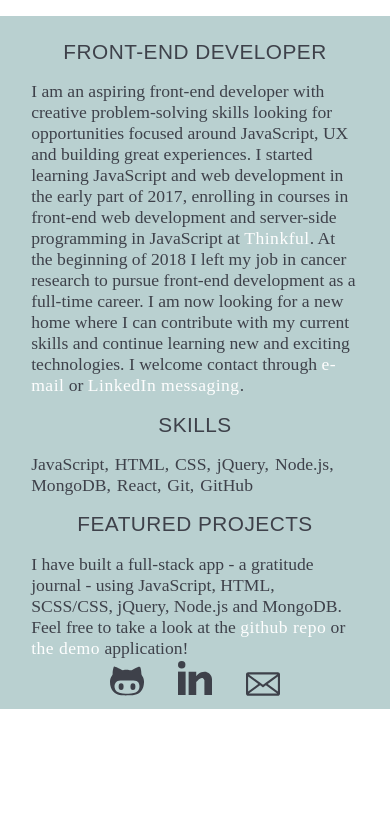
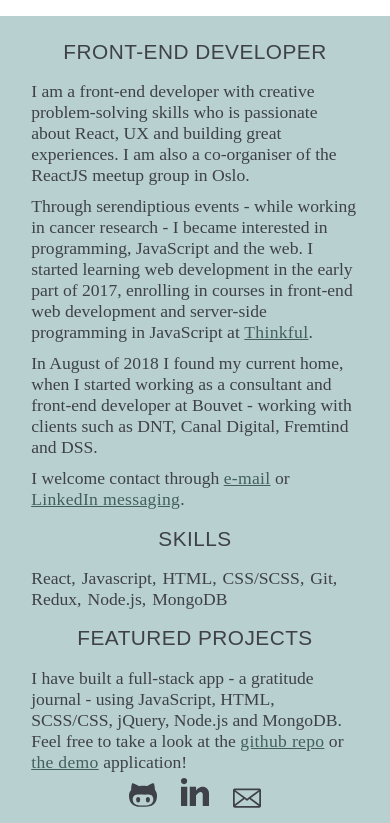
Before and after one commit to trinehaave/travokado, a website: page public/index.html in a window 390 px wide. Shown: the part 373-1196 px from the top of the page. Before the commit the page ends 1082 px from the top, so only its background shows below. Drawn offline with nearby package versions, Linux system fonts and the light colour scheme; a web font is replaced by a local one.

Commit message:
Edit text and other minor fixes

```diff
--- a/public/css/style.scss
+++ b/public/css/style.scss
@@ -76,7 +76,6 @@ footer {
     &.email {
         margin-top: 55px;
     }
-  }
     @media only screen and (max-width: 400px) {
         margin: 20px 12px;
         width: 28px;
@@ -87,7 +86,7 @@ footer {
         &.email {
             margin-top: 25px;
         }
-
+    }
 }
 
 .portrait-container {
@@ -99,7 +98,8 @@ footer {
     background-repeat: no-repeat;
     background-size: 100% auto;
     margin-left: -50px;
-  @media only screen and (max-width: 1100px) {}
+    @media only screen and (max-width: 1100px) {
+    }
     @media only screen and (max-width: 800px) {
         height: 350px;
         width: 270px;
@@ -177,7 +177,7 @@ h2 {
 
 .content-span {
     font-size: 1.2rem;
-  box-shadow: -0.1rem 0 0 #fff;
+    border-left: 0.1rem solid #fefefe;
     margin-left: 7%;
     padding-left: 2.5%;
     @media only screen and (min-width: 800px) and (max-width: 950px) {
@@ -186,11 +186,10 @@ h2 {
     }
     @media only screen and (max-width: 550px) {
         font-size: 1.1rem;
-    box-shadow: 0 0 0 0;
+        border-left: none;
         margin-left: 0;
         padding-left: 0;
     }
-
     &.skills-span {
         word-spacing: 0.1rem;
     }
@@ -198,12 +197,15 @@ h2 {
     &.featured-span {
         margin-bottom: 2%;
     }
+    &.span-space {
+        padding-bottom: 10px;
+    }
 }
 
 a {
-  color: #fefefe;
-  text-decoration: none;
-  letter-spacing: 0.03rem;
+    color: #415f5f;
+    text-decoration: underline;
+    letter-spacing: 0.02rem;
 
     &:hover {
         cursor: pointer;
--- a/public/index.html
+++ b/public/index.html
@@ -1,76 +1,152 @@
-<!doctype html>
+<!DOCTYPE html>
 <html class="no-js" lang="">
+    <head>
+        <meta charset="utf-8" />
+        <meta http-equiv="x-ua-compatible" content="ie=edge" />
+        <title>Trine Håve - Portfolio</title>
+        <meta
+            name="description"
+            content="Portfolio for Oslo based front-end web developer Trine Håve"
+        />
+        <meta
+            name="viewport"
+            content="width=device-width, initial-scale=1, shrink-to-fit=no"
+        />
 
-<head>
-  <meta charset="utf-8">
-  <meta http-equiv="x-ua-compatible" content="ie=edge">
-  <title>Trine Håve - Portfolio</title>
-  <meta name="description" content="Portfolio for Oslo based front-end web developer Trine Håve">
-  <meta name="viewport" content="width=device-width, initial-scale=1, shrink-to-fit=no">
-
-  <link rel="stylesheet" href="https://use.typekit.net/fex1iwf.css">
-  <link rel="stylesheet" href="css/normalize.css">
-  <link rel="stylesheet" href="dist/style.css">
+        <link rel="stylesheet" href="https://use.typekit.net/fex1iwf.css" />
+        <link rel="stylesheet" href="css/normalize.css" />
+        <link rel="stylesheet" href="dist/style.css" />
     </head>
 
     <body>
         <main>
             <div class="big-container flex-container">
-
                 <div class="left-container flex-container">
                     <div class="portrait-container flex-container">
-          <h1 class="name-h1">Trine<br/>Håve</h1>
+                        <h1 class="name-h1">Trine<br />Håve</h1>
                     </div>
                 </div>
 
                 <div class="right-container flex-container">
                     <div class="div-content flex-container">
-          <h2 class="title-h2"><span class="f">Front-End</span> <span class="d">Developer</span></h2>
-          <span class="info-span content-span">I am an aspiring front-end developer with creative problem-solving skills looking for opportunities focused around JavaScript, UX and building great experiences.  I started learning JavaScript and web development in the early part of 2017, enrolling in courses in front-end web development and server-side programming in JavaScript at <a href="https://www.thinkful.com/">Thinkful</a>.  At the beginning of 2018 I left my job in cancer research  to pursue front-end development as a full-time career. I am now looking for a new home where I can contribute with my current skills and continue learning new and exciting technologies.  I welcome contact through <a href="mailto: [trinehaave@gmail.com]">e-mail</a> or <a target="_blank" href="https://www.linkedin.com/in/trinehaave">LinkedIn messaging</a>.
+                        <h2 class="title-h2">
+                            <span class="f">Front-End</span>
+                            <span class="d">Developer</span>
+                        </h2>
+                        <span class="info-span content-span span-space">
+                            I am a front-end developer with creative
+                            problem-solving skills who is passionate about
+                            React, UX and building great experiences. I am also
+                            a co-organiser of the ReactJS meetup group in Oslo.
                         </span>
+                        <span class="info-span content-span span-space">
+                            Through serendiptious events - while working in
+                            cancer research - I became interested in
+                            programming, JavaScript and the web. I started
+                            learning web development in the early part of 2017,
+                            enrolling in courses in front-end web development
+                            and server-side programming in JavaScript at
+                            <a href="https://www.thinkful.com/">Thinkful</a>.
+                        </span>
+                        <span class="info-span content-span span-space">
+                            In August of 2018 I found my current home, when I
+                            started working as a consultant and front-end
+                            developer at Bouvet - working with clients such as
+                            DNT, Canal Digital, Fremtind and DSS.
+                        </span>
+                        <span class="info-span content-span">
+                            I welcome contact through
+                            <a href="mailto: [trinehaave@gmail.com]">e-mail</a>
+                            or
+                            <a
+                                target="_blank"
+                                href="https://www.linkedin.com/in/trinehaave"
+                                >LinkedIn messaging</a
+                            >.
+                        </span>
+
                         <h2 class="skills-h2">Skills</h2>
                         <span class="skills-span content-span">
-            JavaScript, HTML, CSS, jQuery, Node.js, MongoDB, React, Git, GitHub
+                            React, Javascript, HTML, CSS/SCSS, Git, Redux,
+                            Node.js, MongoDB
                         </span>
                         <h2 class="featured-h2">Featured projects</h2>
-          <span class="featured-span content-span">I have built a full-stack app - a gratitude journal - using JavaScript,  HTML, SCSS/CSS, jQuery, Node.js and MongoDB. Feel free to take a look at the <a target="_blank" href="https://github.com/trinehaave/grateful">github repo</a> or <a target="_blank" href="https://stormy-scrubland-44609.herokuapp.com/demo.html">the demo</a> application!</span>
+                        <span class="featured-span content-span"
+                            >I have built a full-stack app - a gratitude journal
+                            - using JavaScript, HTML, SCSS/CSS, jQuery, Node.js
+                            and MongoDB. Feel free to take a look at the
+                            <a
+                                target="_blank"
+                                href="https://github.com/trinehaave/grateful"
+                                >github repo</a
+                            >
+                            or
+                            <a
+                                target="_blank"
+                                href="https://stormy-scrubland-44609.herokuapp.com/demo.html"
+                                >the demo</a
+                            >
+                            application!</span
+                        >
                         <footer class="flex-container">
                             <div>
-              <a target="_blank" href="https://github.com/trinehaave">
-                  <img class="icon github" src="images/github.svg" alt="github icon">
+                                <a
+                                    target="_blank"
+                                    href="https://github.com/trinehaave"
+                                >
+                                    <img
+                                        class="icon github"
+                                        src="images/github.svg"
+                                        alt="github icon"
+                                    />
                                 </a>
                             </div>
                             <div>
-              <a target="_blank" href="https://linkedin.com/in/trinehaave">
-                  <img class="icon linkedin" src="images/linkedin.svg" alt="LinkedIn icon">
+                                <a
+                                    target="_blank"
+                                    href="https://linkedin.com/in/trinehaave"
+                                >
+                                    <img
+                                        class="icon linkedin"
+                                        src="images/linkedin.svg"
+                                        alt="LinkedIn icon"
+                                    />
                                 </a>
                             </div>
                             <div>
-              <a href="mailto: [trinehaave@gmail.com]">
-                  <img class="icon email" src="images/mail.svg" alt="e-mail icon">
+                                <a href="mailto: trinehaave@gmail.com">
+                                    <img
+                                        class="icon email"
+                                        src="images/mail.svg"
+                                        alt="e-mail icon"
+                                    />
                                 </a>
                             </div>
                         </footer>
                     </div>
                 </div>
             </div>
-
         </main>
 
-  <script src="https://code.jquery.com/jquery-3.3.1.min.js" integrity="sha256-FgpCb/KJQlLNfOu91ta32o/NMZxltwRo8QtmkMRdAu8=" crossorigin="anonymous"></script>
+        <script
+            src="https://code.jquery.com/jquery-3.3.1.min.js"
+            integrity="sha256-FgpCb/KJQlLNfOu91ta32o/NMZxltwRo8QtmkMRdAu8="
+            crossorigin="anonymous"
+        ></script>
         <!-- Global site tag (gtag.js) - Google Analytics -->
-  <script async src="https://www.googletagmanager.com/gtag/js?id=UA-120012782-1"></script>
+        <script
+            async
+            src="https://www.googletagmanager.com/gtag/js?id=UA-120012782-1"
+        ></script>
         <script>
             window.dataLayer = window.dataLayer || [];
 
             function gtag() {
                 dataLayer.push(arguments);
             }
-    gtag('js', new Date());
+            gtag("js", new Date());
 
-    gtag('config', 'UA-120012782-1');
+            gtag("config", "UA-120012782-1");
         </script>
-
     </body>
-
 </html>
```
Also changed, not shown: public/dist/style.css, 1 other file. Lines whose indentation alone changed are shown as unchanged.
